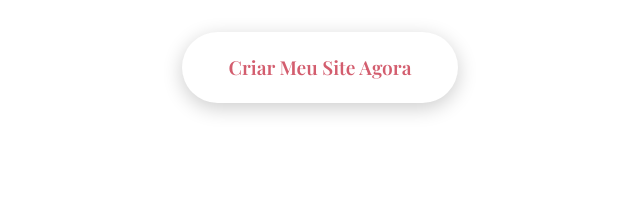
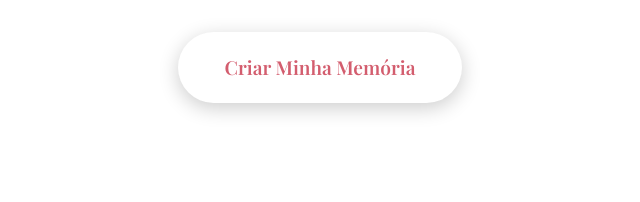
Before and after one commit to joaosantosz/zairis, a plain HTML site: page index.html in a window 1280 px wide. Shown: the part 482-684 px from the top of the page, 320-960 px from the left. Drawn offline with nearby package versions, Linux system fonts and the light colour scheme.

Commit message:
Update index.html

```diff
--- a/index.html
+++ b/index.html
@@ -883,7 +883,7 @@
         <div class="container">
             <h1>O Presente Que Vai Derreter o Coração</h1>
             <p>Crie um site personalizado de declaração de amor que seu parceiro nunca vai esquecer. Mais de 2.000 casais já surpreenderam seus amores!</p>
-            <a href="pagina_edição.html" class="cta-button">Criar Meu Site Agora</a>
+            <a href="pagina_edição.html" class="cta-button" style="position: relative; z-index: 0;">Criar Minha Memória</a>
         </div>
     </section>
 
```
